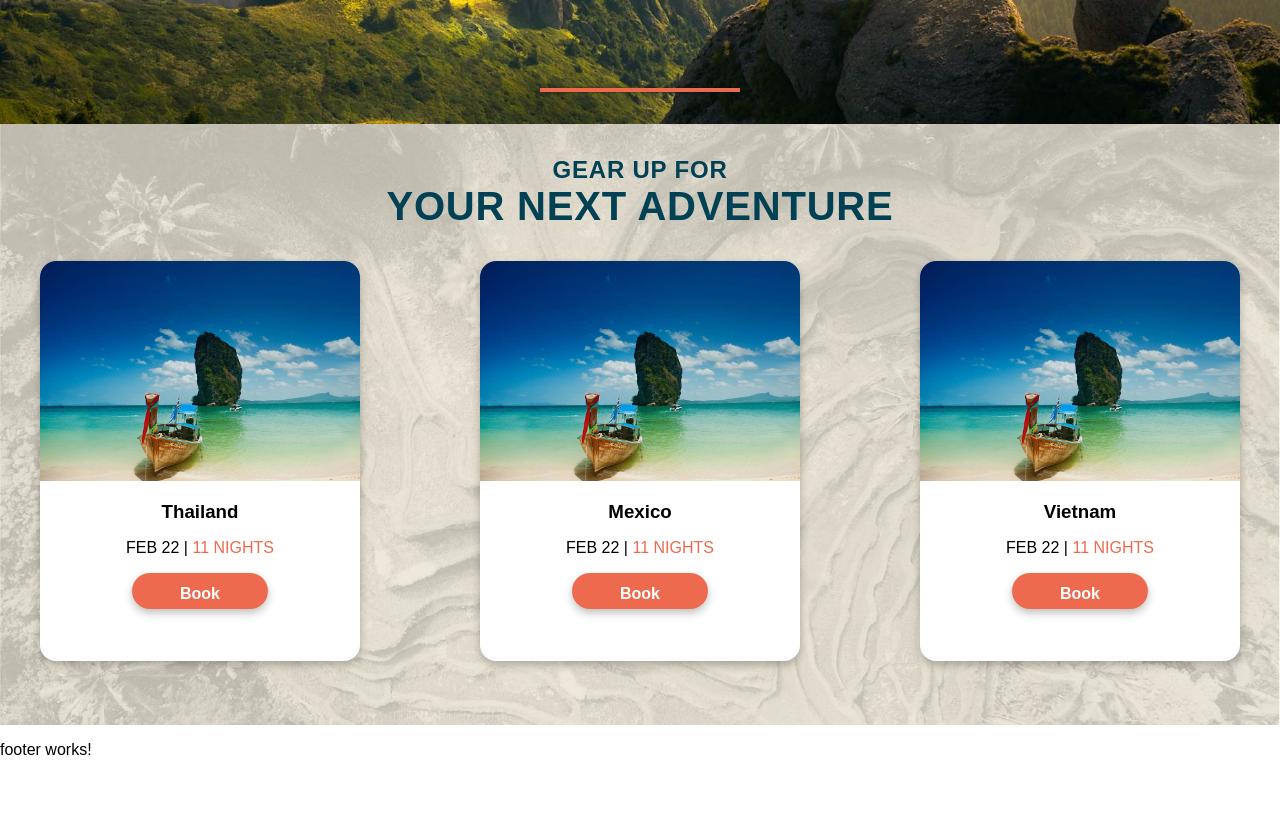
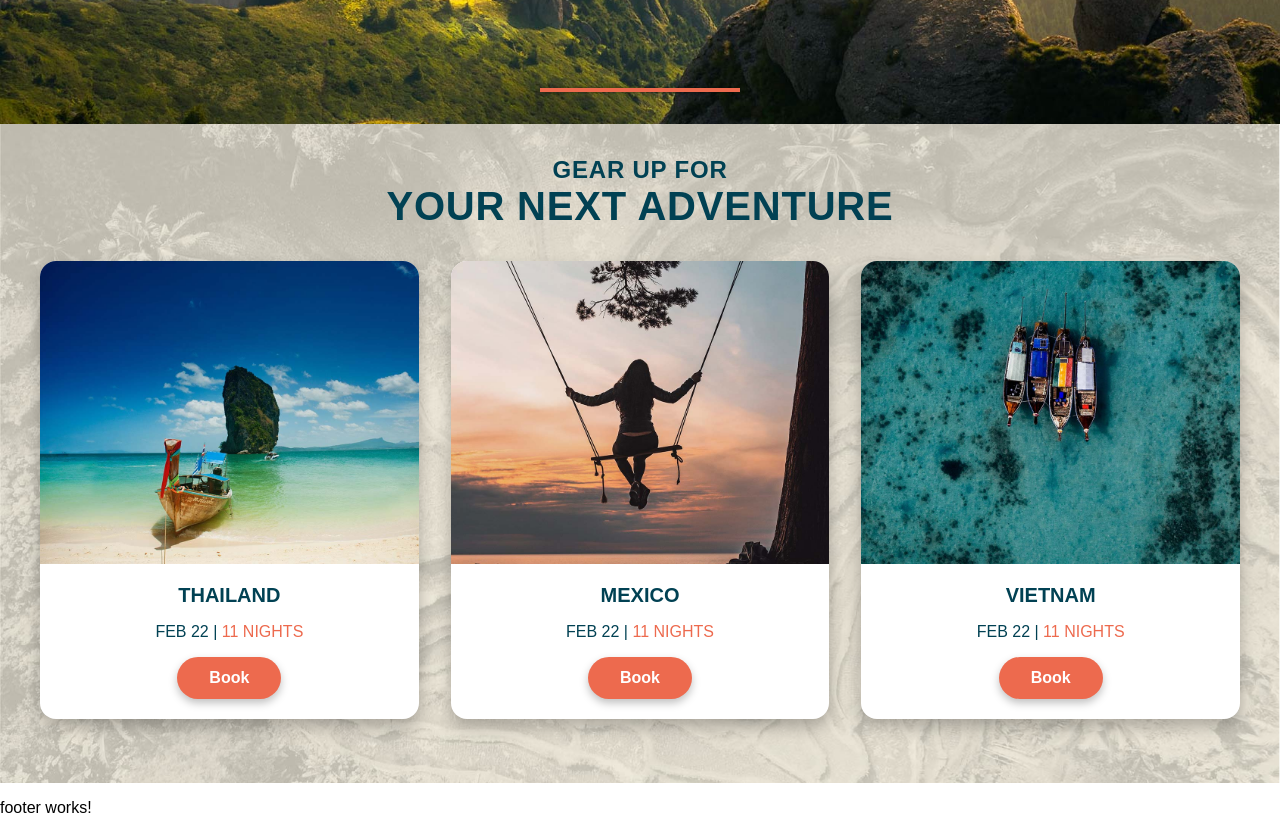
Before and after one commit to MK-NEUKO/uma-website, an Angular app: page / in a window 1280 px wide. Shown: the part 400-1233 px from the top of the page. Before the commit the page ends 1175 px from the top, so only its background shows below. Built offline with nearby package versions, Linux system fonts and the light colour scheme.

Commit message:
Enhance Adventures component: adjust padding, update card layout, and improve heading styles

```diff
--- a/src/app/pages/home/components/adventures/adventures.component.css
+++ b/src/app/pages/home/components/adventures/adventures.component.css
@@ -19,7 +19,7 @@
 }
 
 .adventures {
-  padding-bottom: 2rem;
+  padding-bottom: 4rem;
   background-color: rgb(225, 220, 206);
   background-image: url("/images/adventures/background.jpg");
   background-repeat: no-repeat;
@@ -27,58 +27,44 @@
   background-position: 50% 50%;
 }
 
-.adventures__cards {
+.adventures__card-container {
   display: flex;
+  flex-direction: row;
   flex-wrap: wrap;
   justify-content: center;
-}
-@media (min-width: 36em) {
-  .adventures__cards {
-    justify-content: space-around;
-  }
-}
-@media (min-width: 62em) {
-  .adventures__cards {
-    justify-content: space-between;
-  }
+  margin: -1rem;
 }
 
 .card {
-  margin-bottom: 2rem;
-  width: 20rem;
+  margin: 1rem;
+  flex: 0 0 23.66666rem;
   border-radius: 1rem;
   background-color: white;
   overflow: hidden;
-  box-shadow: 0 0.25rem 0.5rem rgba(0, 0, 0, 0.25);
+  box-shadow: 0 0.5rem 1rem rgba(0, 0, 0, 0.25);
 }
 
 .card__image {
+  display: block;
   width: 100%;
-  height: 55%;
   object-fit: cover;
 }
 
 .card__content {
-  padding: 1rem;
+  padding: 1.25rem;
   text-align: center;
 }
 
 .card__title {
   margin: 0;
+  font-size: 1.25rem;
+  color: #014153;
+  text-transform: uppercase;
 }
 
 .card__description {
   padding: 1rem 0;
   margin: 0;
+  color: #014153;
   text-transform: uppercase;
 }
-
-.card__description-span {
-  color: #ed6a4e;
-}
-
-.button--card {
-  padding-bottom: 1rem;
-  height: 0.5rem;
-  width: 4.5rem;
-}
--- a/src/app/pages/home/components/adventures/adventures.component.html
+++ b/src/app/pages/home/components/adventures/adventures.component.html
@@ -3,47 +3,47 @@
     <h2 class="heading heading--centered">
       <span class="heading__pre-text">Gear up for</span> your next Adventure
     </h2>
-    <div class="adventures__cards">
+    <div class="adventures__card-container">
       <div class="card">
         <img
           src="/images/adventures/pexels-alexandr-podvalny-1007657.jpg"
-          alt="Adventure 1"
+          alt="Ship on the beach in thailand"
           class="card__image"
         />
         <div class="card__content">
           <h3 class="card__title">Thailand</h3>
           <p class="card__description">
-            FEb 22 | <span class="card__description-span">11 Nights</span>
+            FEb 22 | <span class="text-primary">11 Nights</span>
           </p>
-          <a href="#" class="button button--card">Book</a>
+          <a href="#" class="button">Book</a>
         </div>
       </div>
       <div class="card">
         <img
-          src="/images/adventures/pexels-alexandr-podvalny-1007657.jpg"
-          alt="Adventure 1"
+          src="/images/adventures/pexels-gantas-vaiciulenas-4300115.jpg"
+          alt="Women on a big swing on a tree"
           class="card__image"
         />
         <div class="card__content">
           <h3 class="card__title">Mexico</h3>
           <p class="card__description">
-            FEb 22 | <span class="card__description-span">11 Nights</span>
+            FEb 22 | <span class="text-primary">11 Nights</span>
           </p>
-          <a href="#" class="button button--card">Book</a>
+          <a href="#" class="button">Book</a>
         </div>
       </div>
       <div class="card">
         <img
-          src="/images/adventures/pexels-alexandr-podvalny-1007657.jpg"
-          alt="Adventure 1"
+          src="/images/adventures/pexels-ivica-dzambo-3538245-2.jpg"
+          alt="Four boats in a shallow lagoon in Vietnam"
           class="card__image"
         />
         <div class="card__content">
           <h3 class="card__title">Vietnam</h3>
           <p class="card__description">
-            FEb 22 | <span class="card__description-span">11 Nights</span>
+            FEb 22 | <span class="text-primary">11 Nights</span>
           </p>
-          <a href="#" class="button button--card">Book</a>
+          <a href="#" class="button">Book</a>
         </div>
       </div>
     </div>
--- a/src/styles.css
+++ b/src/styles.css
@@ -67,14 +67,23 @@ body {
   background-color: rgba(255, 255, 255, 0.25);
 }
 
+.text-primary {
+  color: #ed6a4e;
+}
+
 .heading {
   color: #014153;
   margin-top: 0;
   margin-bottom: 0;
-  font-size: 2.5rem;
+  font-size: 2rem;
   text-transform: uppercase;
   letter-spacing: 0.05rem;
   padding: 2rem 0;
+}
+@media (min-width: 36em) {
+  .heading {
+    font-size: 2.5rem;
+  }
 }
 
 .heading--centered {
@@ -83,5 +92,10 @@ body {
 
 .heading__pre-text {
   display: block;
-  font-size: 1.5rem;
+  font-size: 1rem;
 }
+@media (min-width: 36em) {
+  .heading__pre-text {
+    font-size: 1.5rem;
+  }
+}
```
